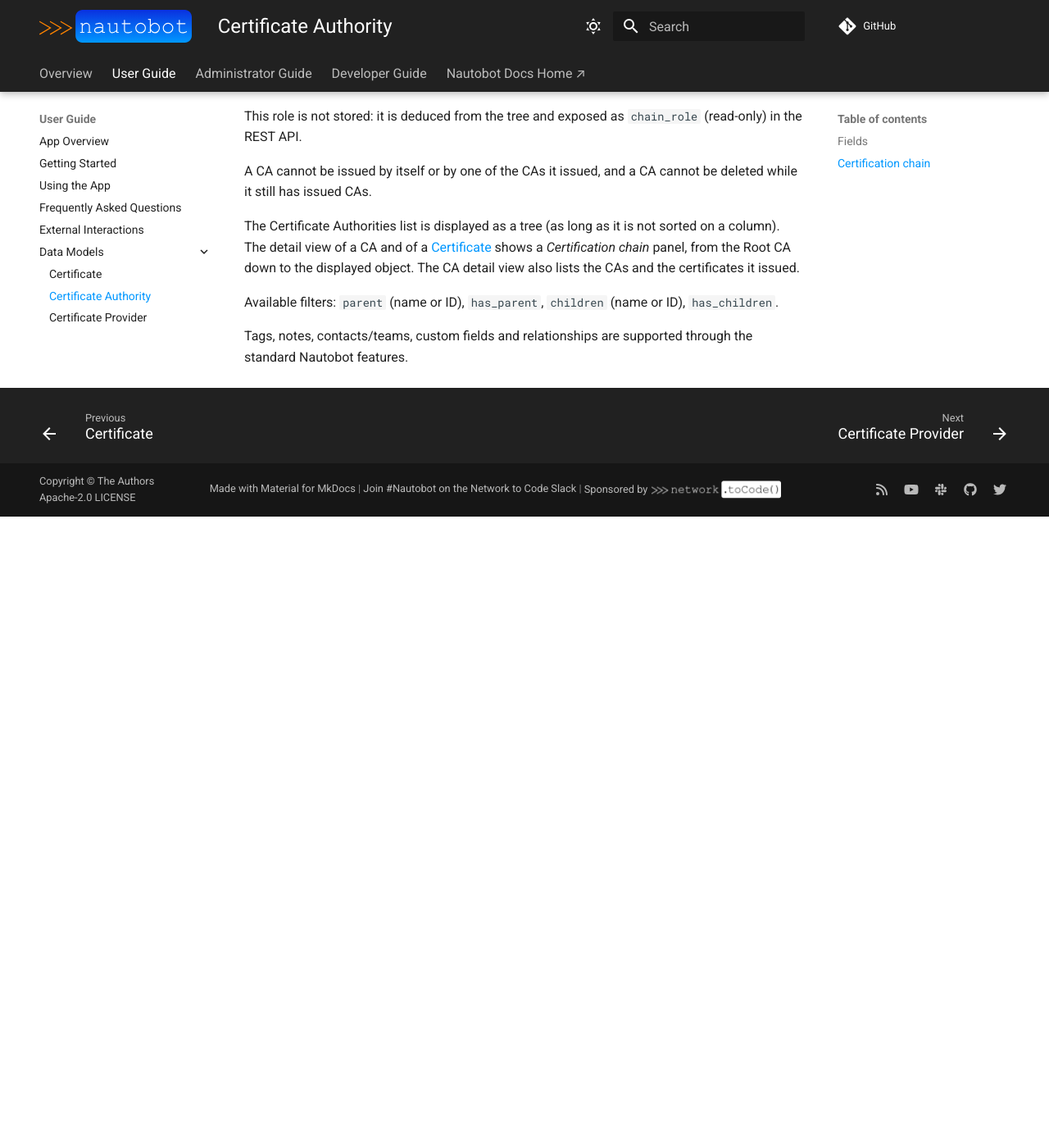
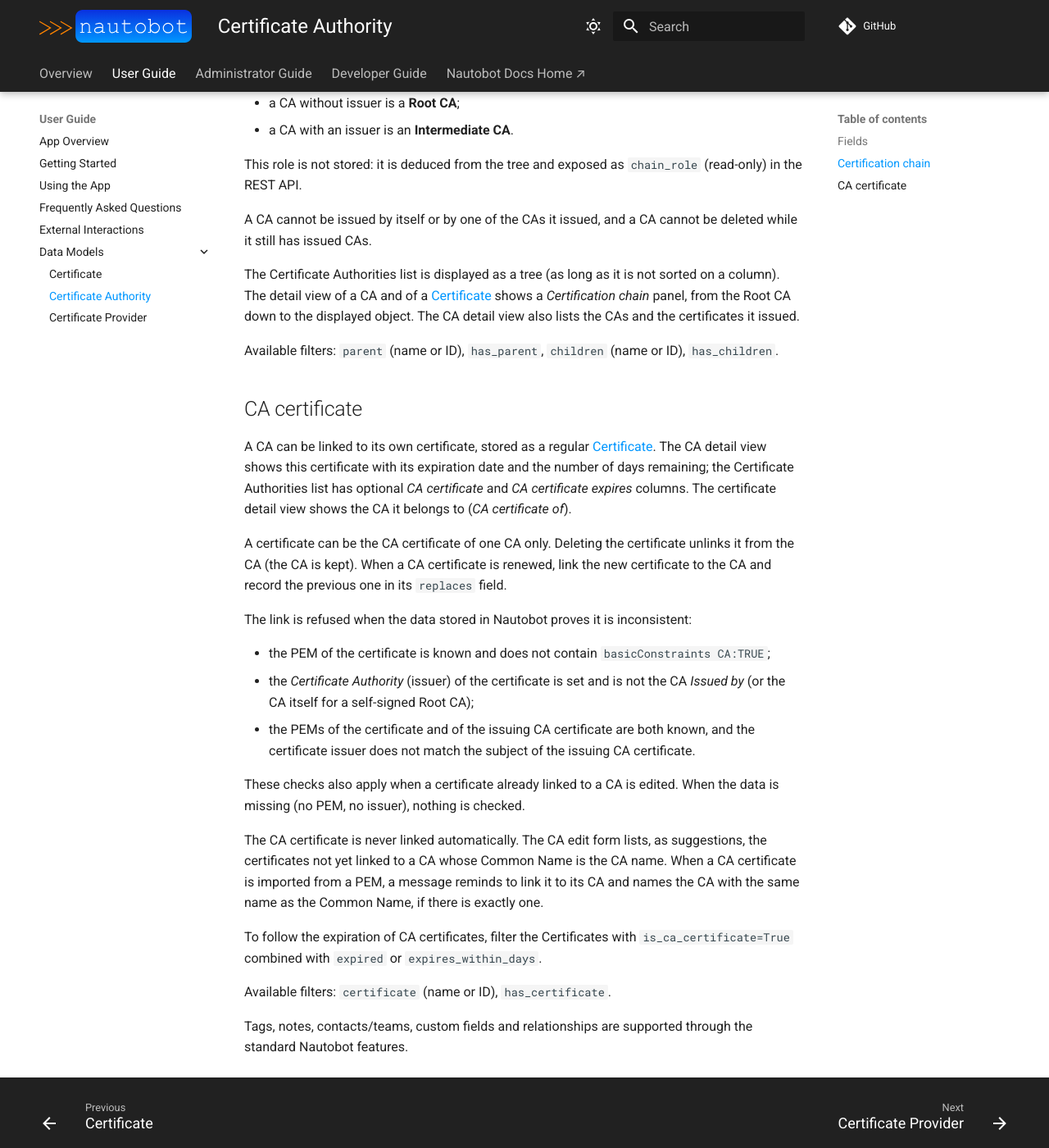
Before and after one commit to HyazOulephant/nautobot-app-ssl-manager, an MkDocs documentation site: the page built from docs/models/certificateauthority.md, in a window 1280 px wide and 1400 px high, scrolled down 836 px. Shown: the whole window at 82% size. Built offline with MkDocs 1.6.1 and Material for MkDocs 9.7.7, drawn with Linux system fonts in a browser that asks for light colours; comment, search, counter and statistics services are not loaded; before the commit the page ends 1466 px from its top, so only the background shows below that; some of the changed text lies outside the part shown.

Commit message:
docs: document the CA certificate of a certificate authority

```diff
--- a/docs/models/certificateauthority.md
+++ b/docs/models/certificateauthority.md
@@ -6,6 +6,7 @@ A Certificate Authority (CA) is the entity issuing SSL/TLS certificates.
 
 - `name` (string, required, unique): Name of the CA.
 - `parent` / *Issued by* ([Certificate Authority](certificateauthority.md), optional): CA that issued this CA's certificate. Leave empty for a Root CA.
+- `certificate` / *CA certificate* ([Certificate](certificate.md), optional): Certificate of this CA (its own certificate, not a certificate it issued). See [CA certificate](#ca-certificate).
 - `type` (choice, required): `public` (publicly trusted CA) or `private` (internal / non publicly trusted CA).
 - `status` (Status, required): Lifecycle status. `Active`, `Deprecated` and `Retired` are associated by default; other statuses can be added from *Extensibility > Statuses*.
 - `provider` ([Certificate Provider](certificateprovider.md), optional): Vendor or service through which certificates from this CA are obtained.
@@ -29,4 +30,24 @@ The Certificate Authorities list is displayed as a tree (as long as it is not so
 
 Available filters: `parent` (name or ID), `has_parent`, `children` (name or ID), `has_children`.
 
+## CA certificate
+
+A CA can be linked to its own certificate, stored as a regular [Certificate](certificate.md). The CA detail view shows this certificate with its expiration date and the number of days remaining; the Certificate Authorities list has optional *CA certificate* and *CA certificate expires* columns. The certificate detail view shows the CA it belongs to (*CA certificate of*).
+
+A certificate can be the CA certificate of one CA only. Deleting the certificate unlinks it from the CA (the CA is kept). When a CA certificate is renewed, link the new certificate to the CA and record the previous one in its `replaces` field.
+
+The link is refused when the data stored in Nautobot proves it is inconsistent:
+
+- the PEM of the certificate is known and does not contain `basicConstraints CA:TRUE`;
+- the *Certificate Authority* (issuer) of the certificate is set and is not the CA *Issued by* (or the CA itself for a self-signed Root CA);
+- the PEMs of the certificate and of the issuing CA certificate are both known, and the certificate issuer does not match the subject of the issuing CA certificate.
+
+These checks also apply when a certificate already linked to a CA is edited. When the data is missing (no PEM, no issuer), nothing is checked.
+
+The CA certificate is never linked automatically. The CA edit form lists, as suggestions, the certificates not yet linked to a CA whose Common Name is the CA name. When a CA certificate is imported from a PEM, a message reminds to link it to its CA and names the CA with the same name as the Common Name, if there is exactly one.
+
+To follow the expiration of CA certificates, filter the Certificates with `is_ca_certificate=True` combined with `expired` or `expires_within_days`.
+
+Available filters: `certificate` (name or ID), `has_certificate`.
+
 Tags, notes, contacts/teams, custom fields and relationships are supported through the standard Nautobot features.
```
Also changed, not shown: docs/models/certificate.md (+2 -0 lines).
